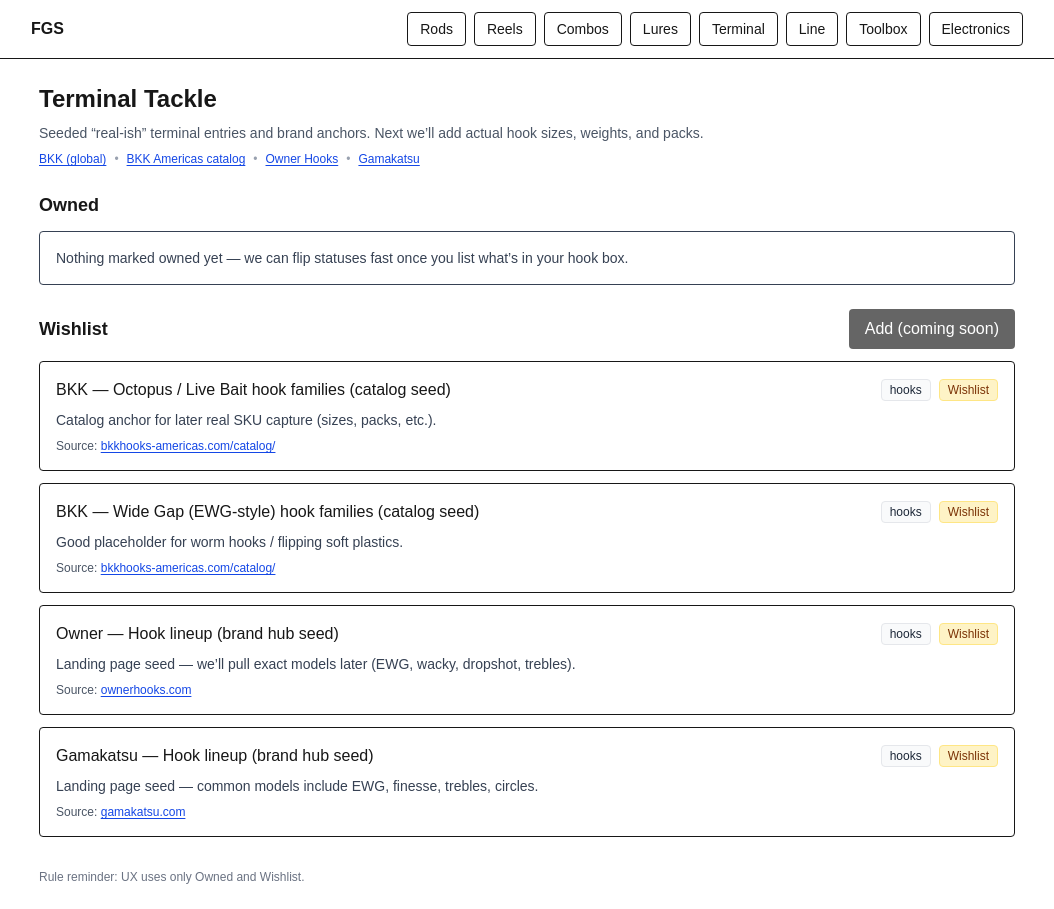
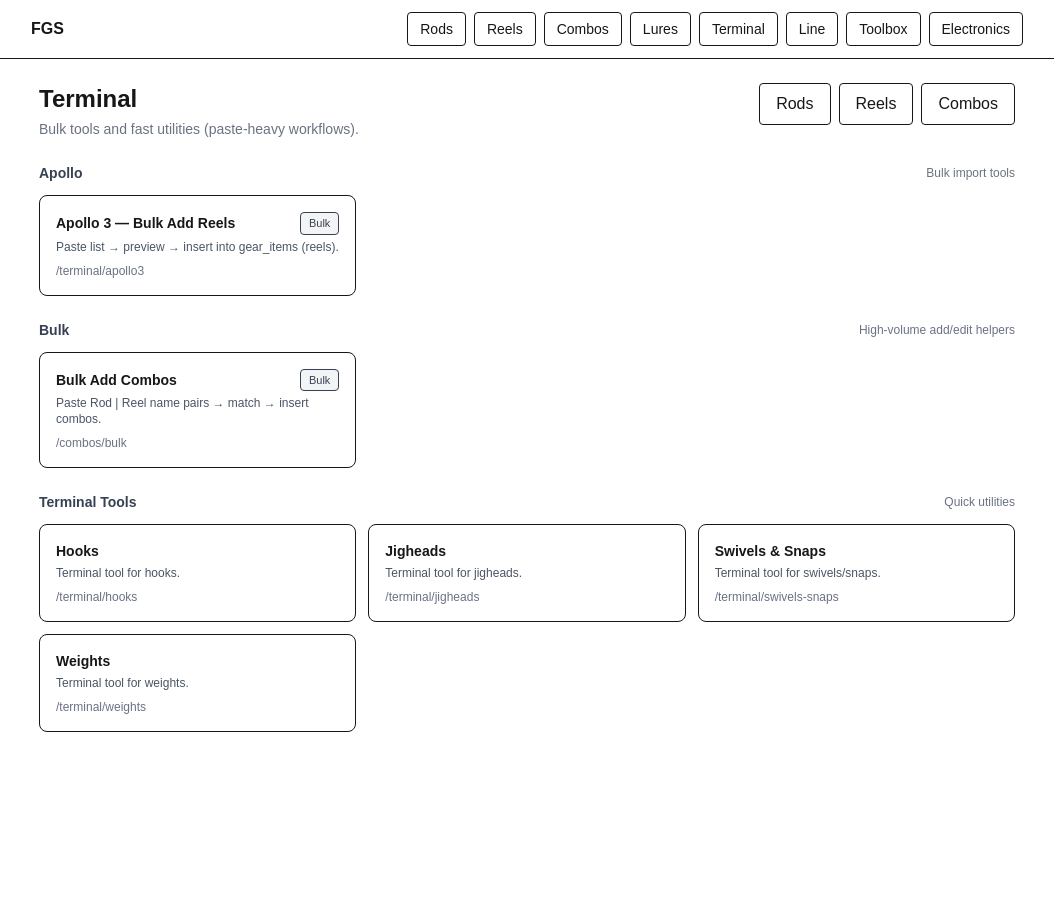
Before and after one commit to jaretphillips1-ui/FGS, a Next.js app: page /terminal in a window 1280 px wide. Shown: the whole page, without its empty margins (113-1167 px from the left). After the commit the page ends 800 px from the top, so only its background shows below. Built offline with nearby package versions, Linux system fonts and the light colour scheme.

Commit message:
Terminal hub page

```diff
--- a/src/app/terminal/page.tsx
+++ b/src/app/terminal/page.tsx
@@ -1,170 +1,113 @@
-import { SourceLink } from "@/components/SourceLink";
+import Link from "next/link";
 
-const SOURCES = {
-  bkk: "https://bkkhooks.com/",
-  bkkAmericasCatalog: "https://bkkhooks-americas.com/catalog/",
-  owner: "https://www.ownerhooks.com/",
-  gamakatsu: "https://gamakatsu.com/",
+type Tile = {
+  title: string;
+  href: string;
+  desc: string;
+  badge?: string;
 };
 
-type Status = "owned" | "wishlist";
-
-type TerminalItem = {
-  brand: string;
-  model: string;
-  category: "hooks" | "weights" | "swivels" | "snaps" | "jigheads" | "terminal-tools";
-  notes?: string;
-  status: Status;
-  sourceUrl?: string;
-};
-
-const SEED_TERMINAL: TerminalItem[] = [
-  {
-    brand: "BKK",
-    model: "Octopus / Live Bait hook families (catalog seed)",
-    category: "hooks",
-    notes: "Catalog anchor for later real SKU capture (sizes, packs, etc.).",
-    status: "wishlist",
-    sourceUrl: SOURCES.bkkAmericasCatalog,
-  },
-  {
-    brand: "BKK",
-    model: "Wide Gap (EWG-style) hook families (catalog seed)",
-    category: "hooks",
-    notes: "Good placeholder for worm hooks / flipping soft plastics.",
-    status: "wishlist",
-    sourceUrl: SOURCES.bkkAmericasCatalog,
-  },
-  {
-    brand: "Owner",
-    model: "Hook lineup (brand hub seed)",
-    category: "hooks",
-    notes: "Landing page seed — we’ll pull exact models later (EWG, wacky, dropshot, trebles).",
-    status: "wishlist",
-    sourceUrl: SOURCES.owner,
-  },
-  {
-    brand: "Gamakatsu",
-    model: "Hook lineup (brand hub seed)",
-    category: "hooks",
-    notes: "Landing page seed — common models include EWG, finesse, trebles, circles.",
-    status: "wishlist",
-    sourceUrl: SOURCES.gamakatsu,
-  },
-];
-
-function StatusPill({ s }: { s: Status }) {
-  const cls =
-    s === "owned"
-      ? "bg-emerald-100 text-emerald-900 border-emerald-200"
-      : "bg-amber-100 text-amber-900 border-amber-200";
-  const label = s === "owned" ? "Owned" : "Wishlist";
-  return <span className={`inline-flex items-center px-2 py-0.5 text-xs border rounded ${cls}`}>{label}</span>;
-}
-
-function CatPill({ c }: { c: TerminalItem["category"] }) {
+function TileCard(t: Tile) {
   return (
-    <span className="inline-flex items-center px-2 py-0.5 text-xs border rounded bg-gray-50 text-gray-800 border-gray-200">
-      {c}
-    </span>
+    <Link
+      href={t.href}
+      className="block rounded-lg border bg-white p-4 hover:bg-gray-50 transition"
+    >
+      <div className="flex items-center justify-between gap-3">
+        <div className="font-semibold text-sm">{t.title}</div>
+        {t.badge ? (
+          <span className="text-[11px] px-2 py-0.5 rounded border bg-gray-100 text-gray-700">
+            {t.badge}
+          </span>
+        ) : null}
+      </div>
+      <div className="text-xs text-gray-600 mt-1">{t.desc}</div>
+      <div className="text-xs text-gray-500 mt-2">{t.href}</div>
+    </Link>
   );
 }
 
-export default function Page() {
-  const owned = SEED_TERMINAL.filter((x) => x.status === "owned");
-  const wishlist = SEED_TERMINAL.filter((x) => x.status === "wishlist");
+export default function TerminalHomePage() {
+  const apollo: Tile[] = [
+    {
+      title: "Apollo 3 — Bulk Add Reels",
+      href: "/terminal/apollo3",
+      desc: "Paste list → preview → insert into gear_items (reels).",
+      badge: "Bulk",
+    },
+  ];
+
+  const terminalTools: Tile[] = [
+    { title: "Hooks", href: "/terminal/hooks", desc: "Terminal tool for hooks." },
+    { title: "Jigheads", href: "/terminal/jigheads", desc: "Terminal tool for jigheads." },
+    { title: "Weights", href: "/terminal/weights", desc: "Terminal tool for weights." },
+    { title: "Swivels & Snaps", href: "/terminal/swivels-snaps", desc: "Terminal tool for swivels/snaps." },
+  ];
+
+  const bulkOther: Tile[] = [
+    {
+      title: "Bulk Add Combos",
+      href: "/combos/bulk",
+      desc: "Paste Rod | Reel name pairs → match → insert combos.",
+      badge: "Bulk",
+    },
+  ];
 
   return (
     <main className="max-w-5xl mx-auto p-6 space-y-6">
-      <header className="space-y-2">
-        <h1 className="text-2xl font-semibold">Terminal Tackle</h1>
-        <p className="text-sm text-gray-600">
-          Seeded “real-ish” terminal entries and brand anchors. Next we’ll add actual hook sizes, weights, and packs.
-        </p>
+      <div className="flex items-start justify-between gap-3 flex-wrap">
+        <div>
+          <h1 className="text-2xl font-semibold">Terminal</h1>
+          <div className="text-sm text-gray-500 mt-1">
+            Bulk tools and fast utilities (paste-heavy workflows).
+          </div>
+        </div>
 
-        <div className="flex flex-wrap gap-2 text-xs text-gray-700">
-          <SourceLink href={SOURCES.bkk} label="BKK (global)" />
-          <span className="text-gray-400">•</span>
-          <SourceLink href={SOURCES.bkkAmericasCatalog} label="BKK Americas catalog" />
-          <span className="text-gray-400">•</span>
-          <SourceLink href={SOURCES.owner} label="Owner Hooks" />
-          <span className="text-gray-400">•</span>
-          <SourceLink href={SOURCES.gamakatsu} label="Gamakatsu" />
+        <div className="flex items-center gap-2">
+          <Link className="px-4 py-2 rounded border" href="/rods">Rods</Link>
+          <Link className="px-4 py-2 rounded border" href="/reels">Reels</Link>
+          <Link className="px-4 py-2 rounded border" href="/combos">Combos</Link>
         </div>
-      </header>
+      </div>
 
       <section className="space-y-3">
-        <h2 className="text-lg font-semibold">Owned</h2>
-        {owned.length === 0 ? (
-          <div className="border rounded p-4 text-sm text-gray-700 bg-white">
-            Nothing marked owned yet — we can flip statuses fast once you list what’s in your hook box.
-          </div>
-        ) : (
-          <div className="grid gap-3">
-            {owned.map((x, i) => (
-              <div key={`o-${i}`} className="border rounded p-4 bg-white">
-                <div className="flex flex-wrap items-center justify-between gap-2">
-                  <div className="font-medium">
-                    {x.brand} — {x.model}
-                  </div>
-                  <div className="flex items-center gap-2">
-                    <CatPill c={x.category} />
-                    <StatusPill s={x.status} />
-                  </div>
-                </div>
-                {x.notes ? <div className="text-sm text-gray-700 mt-2">{x.notes}</div> : null}
-                {x.sourceUrl ? (
-                  <div className="text-xs text-gray-600 mt-2">
-                    Source:{" "}
-                    <SourceLink href={x.sourceUrl} />
-                  </div>
-                ) : null}
-              </div>
-            ))}
-          </div>
-        )}
+        <div className="flex items-center justify-between gap-3">
+          <h2 className="text-sm font-semibold text-gray-700">Apollo</h2>
+          <div className="text-xs text-gray-500">Bulk import tools</div>
+        </div>
+        <div className="grid sm:grid-cols-2 lg:grid-cols-3 gap-3">
+          {apollo.map((t) => (
+            <TileCard key={t.href} {...t} />
+          ))}
+        </div>
       </section>
 
       <section className="space-y-3">
         <div className="flex items-center justify-between gap-3">
-          <h2 className="text-lg font-semibold">Wishlist</h2>
-          <button
-            type="button"
-            className="px-4 py-2 rounded bg-black text-white opacity-60 cursor-not-allowed"
-            disabled
-            title="Coming soon"
-          >
-            Add (coming soon)
-          </button>
+          <h2 className="text-sm font-semibold text-gray-700">Bulk</h2>
+          <div className="text-xs text-gray-500">High-volume add/edit helpers</div>
         </div>
-
-        <div className="grid gap-3">
-          {wishlist.map((x, i) => (
-            <div key={`w-${i}`} className="border rounded p-4 bg-white">
-              <div className="flex flex-wrap items-center justify-between gap-2">
-                <div className="font-medium">
-                  {x.brand} — {x.model}
-                </div>
-                <div className="flex items-center gap-2">
-                  <CatPill c={x.category} />
-                  <StatusPill s={x.status} />
-                </div>
-              </div>
-              {x.notes ? <div className="text-sm text-gray-700 mt-2">{x.notes}</div> : null}
-              {x.sourceUrl ? (
-                <div className="text-xs text-gray-600 mt-2">
-                  Source:{" "}
-                  <SourceLink href={x.sourceUrl} />
-                </div>
-              ) : null}
-            </div>
+        <div className="grid sm:grid-cols-2 lg:grid-cols-3 gap-3">
+          {bulkOther.map((t) => (
+            <TileCard key={t.href} {...t} />
           ))}
         </div>
       </section>
 
-      <footer className="text-xs text-gray-500 pt-2">
-        Rule reminder: UX uses only <span className="font-medium">Owned</span> and <span className="font-medium">Wishlist</span>.
-      </footer>
+      <section className="space-y-3">
+        <div className="flex items-center justify-between gap-3">
+          <h2 className="text-sm font-semibold text-gray-700">Terminal Tools</h2>
+          <div className="text-xs text-gray-500">Quick utilities</div>
+        </div>
+        <div className="grid sm:grid-cols-2 lg:grid-cols-3 gap-3">
+          {terminalTools
+            .slice()
+            .sort((a, b) => a.title.localeCompare(b.title))
+            .map((t) => (
+              <TileCard key={t.href} {...t} />
+            ))}
+        </div>
+      </section>
     </main>
   );
 }
```
